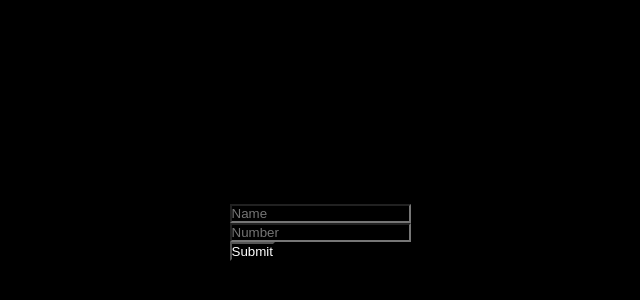
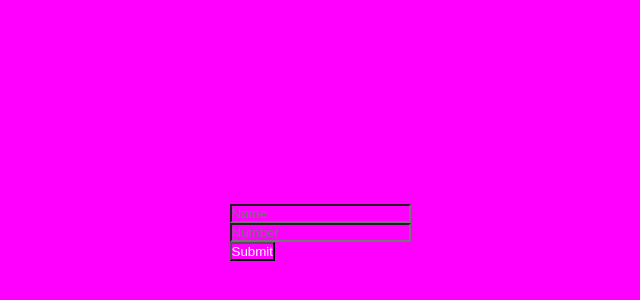
Before and after one commit to Satya-Prateek1301/Batch2, a plain HTML site: page index.html in a window 1280 px wide. Shown: the part 168-468 px from the top of the page, without its empty margins (320-960 px from the left). Drawn offline with Linux system fonts and the light colour scheme.

Commit message:
siddhish123

```diff
--- a/style.css
+++ b/style.css
@@ -7,7 +7,7 @@
 html, body{
     width: 100%;
     height: 100%;
-    background-color: black;
+    background-color: fuchsia;
     display: flex;
     align-items: center;
     justify-content: center;
```
